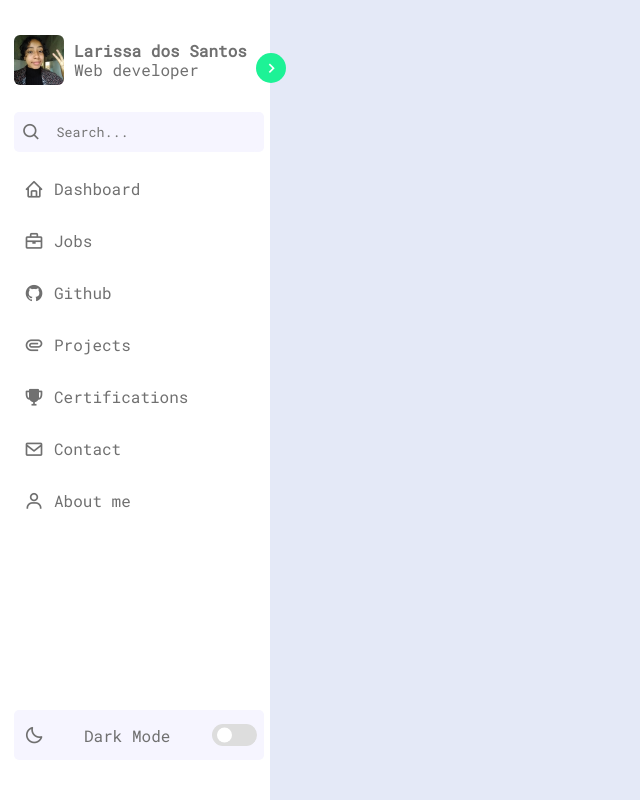
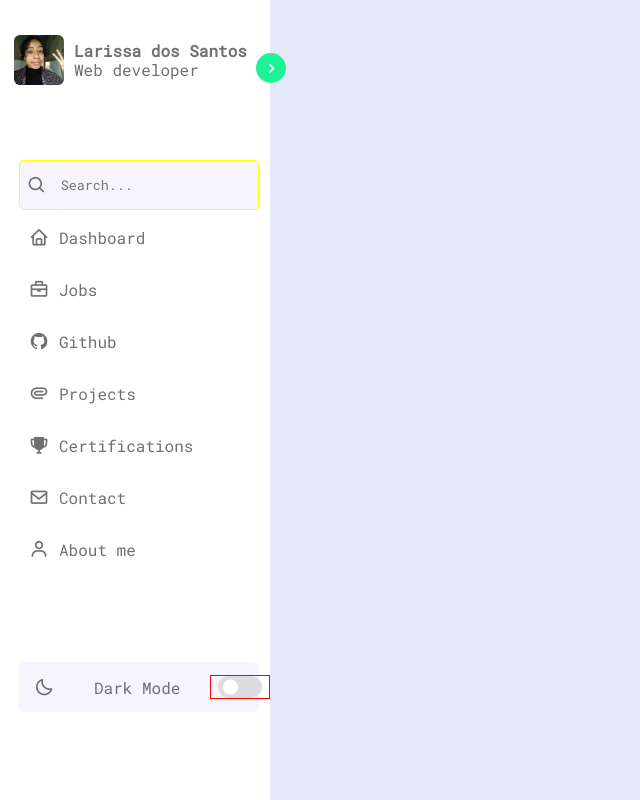
Before and after one commit to lareett/my-portfolio, a plain HTML site: page index.html in a window 1280 px wide. Shown: the whole page, without its empty margins (0-640 px from the left). Drawn offline with nearby package versions, Linux system fonts and the light colour scheme.

Commit message:
atualizações adicionais

```diff
--- a/css/style.css
+++ b/css/style.css
@@ -64,15 +64,14 @@ body.dark{
     width: 88px;
 }
 
-
 .sidebar.close .text {
     opacity: 0;
 }
 
 
+
 .sidebar header{
     position: relative;
-
     margin: 25px 0;
 
     /*border: 1px solid black;*/
@@ -190,11 +189,6 @@ body.dark{
 
 }
 
-
-
-
-
-
 .icon{
     display: flex;
 
@@ -213,33 +207,28 @@ body.dark{
 }
 
 .sidebar .menu-links{
+
     display: flex;
     flex-direction: column;
 
-    margin-top: 10px;
+    position: relative;
 
-    /*border: 1px solid blue;*/
-    width: 250px;
+    /*border: 1px solid red;*/
+    width: 100%;
 }
 
+
 .sidebar .search-box{
-
     display: flex;
     justify-content: space-around;
 
     background: var(--primary-color-light);
     border-radius: 5px;
 
-    width: 100%;
-    height: 10%;
-
-
-
-    /*border: 1px solid black;*/
+    border: 1px solid yellow;
 }
 
 .search-box input{
-
     height: 100%;
     width: 80%;
 
@@ -250,11 +239,6 @@ body.dark{
 
     background: var(--primary-color-light);
     color: var(--text-color);
-
-}
-
-.search-box input::placeholder{
-    /*border: 1px solid black;*/
 
 }
 
@@ -273,15 +257,17 @@ body.dark{
     height: calc(100% - 130px); /* O HEIGHT ESTÁ SERVINDO PARA aumentar menu-link*/
     width: 250px;
 
+    padding: 5px;
     /*border: 1px solid blue;*/
 
     display: flex;
     flex-direction: column;
-    justify-content: space-between;
+    justify-content: space-around;
 }
 
+
 .menu-bar .mode {
-    position: relative;
+    /*position: relative;*/
     background-color: var(--primary-color-light);
     border-radius: 5px;
 
@@ -289,7 +275,7 @@ body.dark{
 
     align-items: center;
     justify-content: flex-start;
-    padding-left: 10px;
+    padding: 15px;
 
 
     /*border: 1px solid red;*/
@@ -314,7 +300,6 @@ body.dark{
 .toggle-switch{
     position: absolute;
     display: flex;
-    height: 100%;
     min-width: 60px;
 
     right: 0;
@@ -324,7 +309,7 @@ body.dark{
 
     cursor: pointer;
 
-    /*border: 1px solid black;*/
+    border: 1px solid red;
 }
 
 .toggle-switch .switch{
@@ -334,6 +319,7 @@ body.dark{
     background: var(--toggle-color);
 
     border-radius: 25px;
+
 
 }
 
```
Also changed, not shown: index.html (+1 -2 lines).
